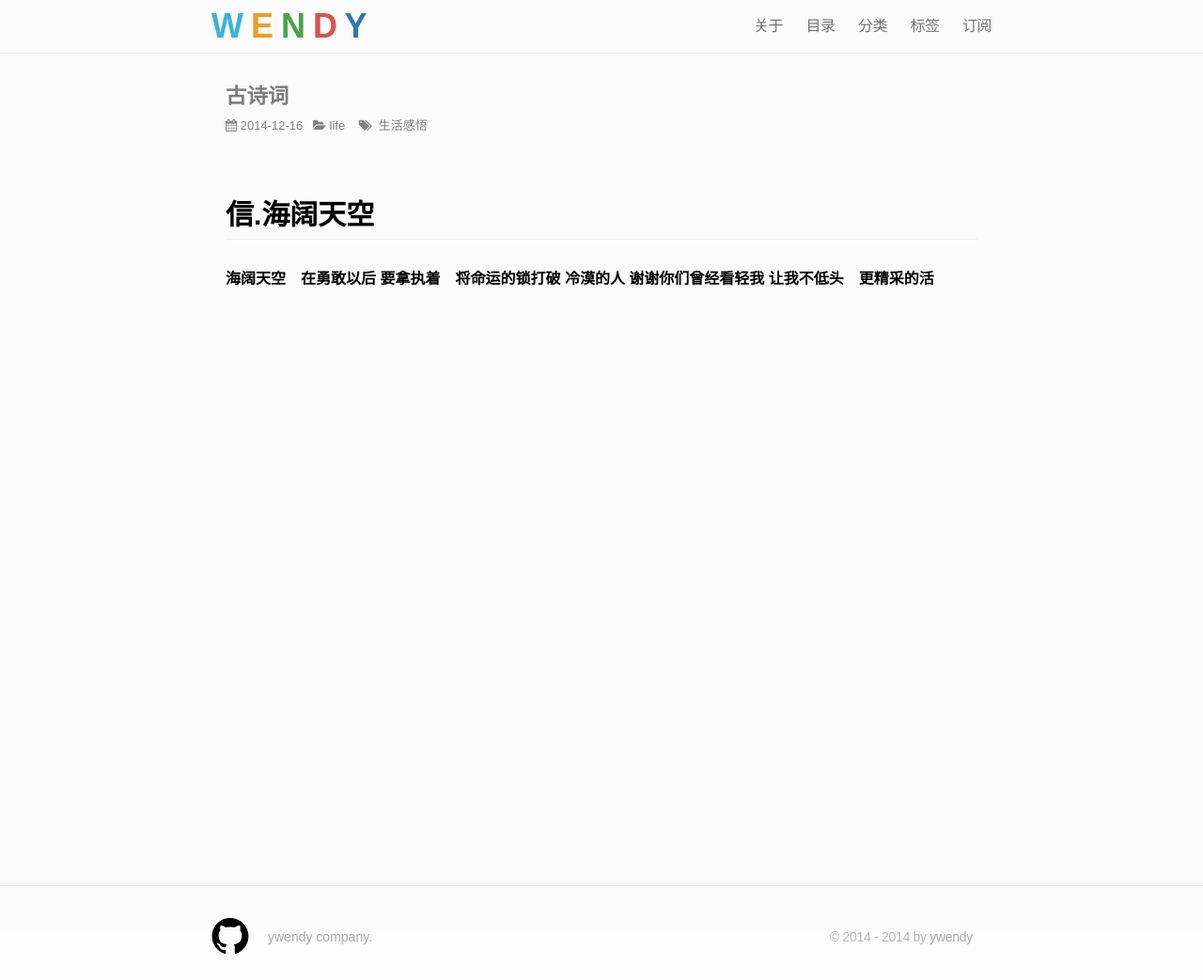
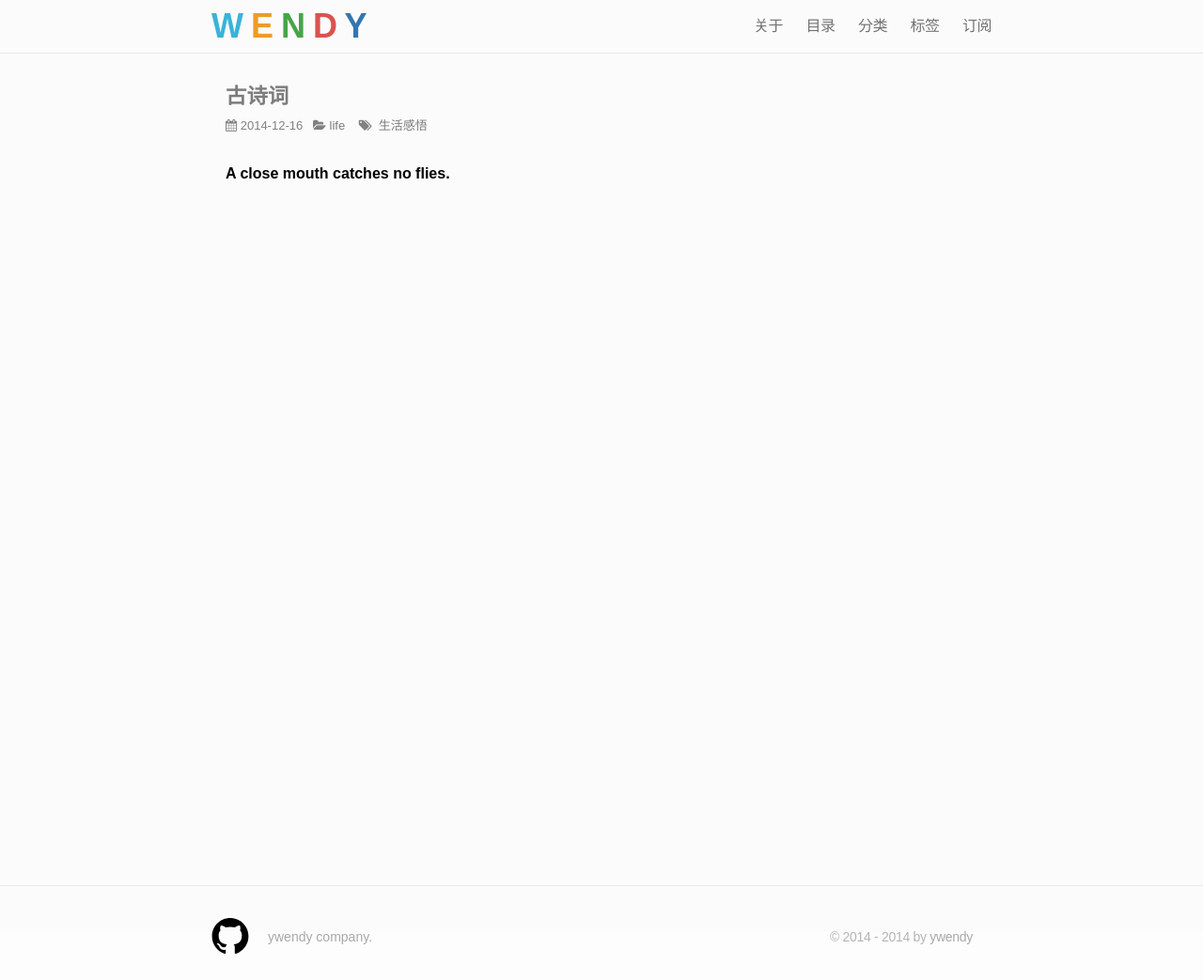
Before and after one commit to ywendy/ywendy.github.io, a Jekyll site: the page built from _posts/2014-12-16-gala.md, in a window 1280 px wide. Shown: the whole page at 94% size. Built offline with Jekyll 4.4.1, drawn with Linux system fonts in a browser that asks for light colours; nearby versions of some CDN libraries; Markdown is read by kramdown in place of the engine named in the settings; comment, search, counter and statistics services are not loaded.

Commit message:
修改首页

```diff
--- a/_posts/2014-12-16-gala.md
+++ b/_posts/2014-12-16-gala.md
@@ -4,10 +4,6 @@ title:  "古诗词"
 category: life
 tags: 生活感悟
 ---
-##信.海阔天空
 
-海阔天空　在勇敢以后
-要拿执着　将命运的锁打破
-冷漠的人
-谢谢你们曾经看轻我
-让我不低头　更精采的活
+
+A close mouth catches no flies.
```
